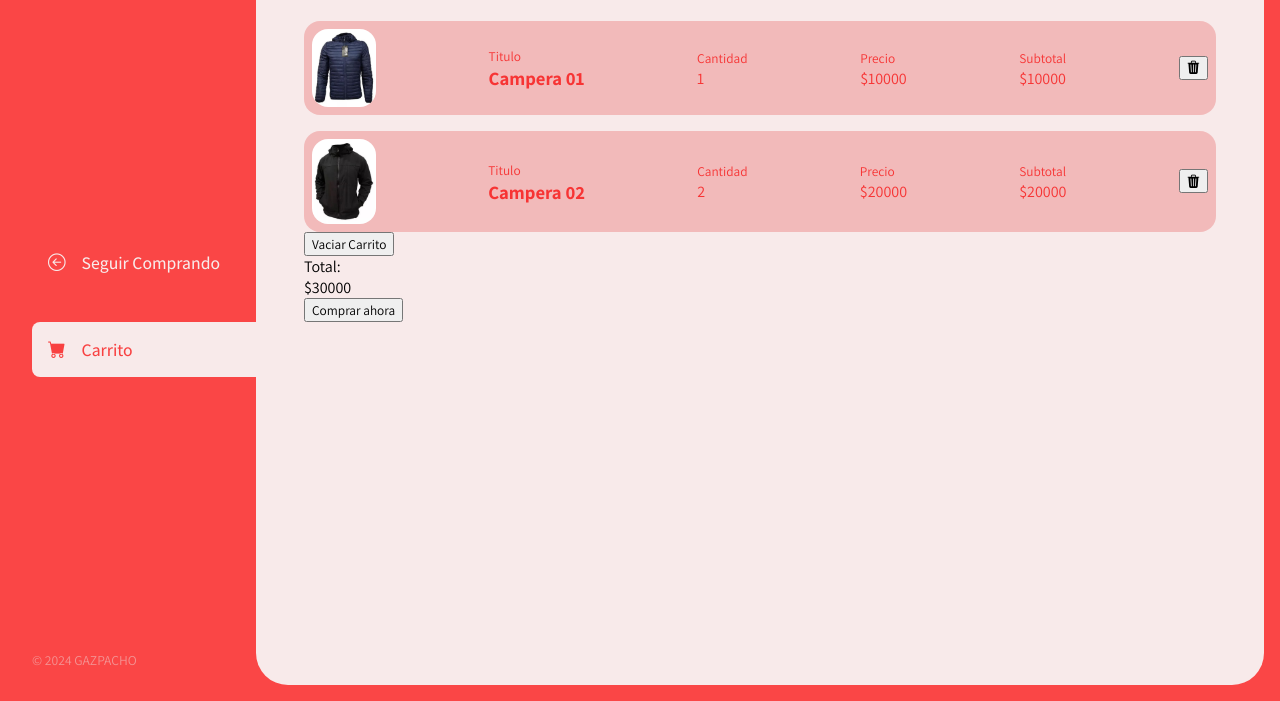
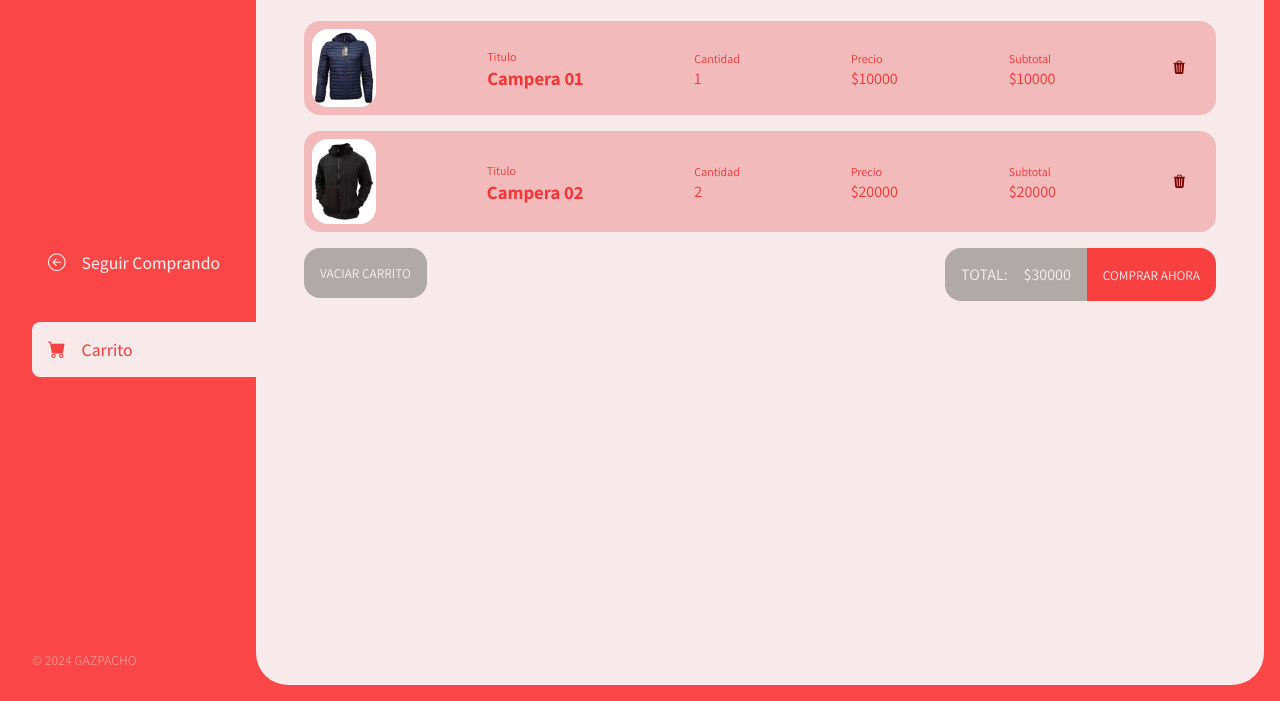
Before and after one commit to tatovagliente/3-Pre-Entrega-JS-ARIEL-VAGLIENTE, a plain HTML site: page carrito.html in a window 1280 px wide. Shown: the part 99-800 px from the top of the page. Drawn offline with nearby package versions, Linux system fonts and the light colour scheme.

Commit message:
Agrego todo lo css

```diff
--- a/css/estilo.css
+++ b/css/estilo.css
@@ -6,6 +6,8 @@
     --clr-white:#f8f4f4f1;
     --clr-gray:#756f6f88;
     --clr-blue:#0c19ce;
+    --clr-elim:#7c0303;
+    --clr-green:#08961b;
 }
 
 *{
@@ -145,6 +147,14 @@ main{
 }
 
 /*Inicia Carrito*/
+
+.contenedor-carrito{
+    display: flex;
+    flex-direction: column;
+    gap: 1rem;
+}
+
+
 .carrito-vacio{
     color: var(--clr-prin);
     display: none;
@@ -163,6 +173,7 @@ main{
     background-color: var(--clr-princ-light);
     color: var(--clr-prin);
     padding: .5rem;
+    padding-right: 1.5rem;
     border-radius: 1rem;
 }
 
@@ -170,3 +181,70 @@ main{
     width: 4rem;
     border-radius: 1rem;
 }
+
+.carrito-producto small{
+    font-size: .75rem;
+}
+
+.carrito-producto-eliminar{
+    border: 0;
+    background-color: transparent;
+    color: var();
+    cursor: pointer;
+}
+
+.carrito-producto-eliminar{
+    border: 0;
+    background-color: transparent;
+    color: var(--clr-elim);
+    cursor: pointer;
+}
+
+.carrito-acciones{
+    display: flex;
+    justify-content: space-between;
+}
+
+.carrito-acciones-vaciar{
+    border: 0;
+    background-color: var(--clr-gray);
+    padding: 1rem;
+    border-radius: 1rem;
+    color: var(--clr-white);
+    text-transform: uppercase;
+    cursor: pointer;
+}
+.carrito-acciones-vaciar:hover{
+    background-color: #0c19ce;
+    color: var(--clr-white);
+}
+
+.carrito-acciones-derecha{
+    display: flex;
+}
+
+.carrito-acciones-comprar{
+    border: 0;
+    background-color: var(--clr-prin);
+    padding: 1rem;
+    color: var(--clr-white);
+    text-transform: uppercase;
+    cursor: pointer;
+    border-top-right-radius: 1rem;
+    border-bottom-right-radius: 1rem;
+}
+.carrito-acciones-comprar:hover{
+    background-color: var(--clr-green);
+    color: var(--clr-white);
+}
+
+.carrito-acciones-total{
+    display: flex;
+    background-color: var(--clr-gray);
+    padding: 1rem;
+    color: var(--clr-white);
+    text-transform: uppercase;
+    border-top-left-radius: 1rem;
+    border-bottom-left-radius: 1rem;
+    gap: 1rem;
+}
```
